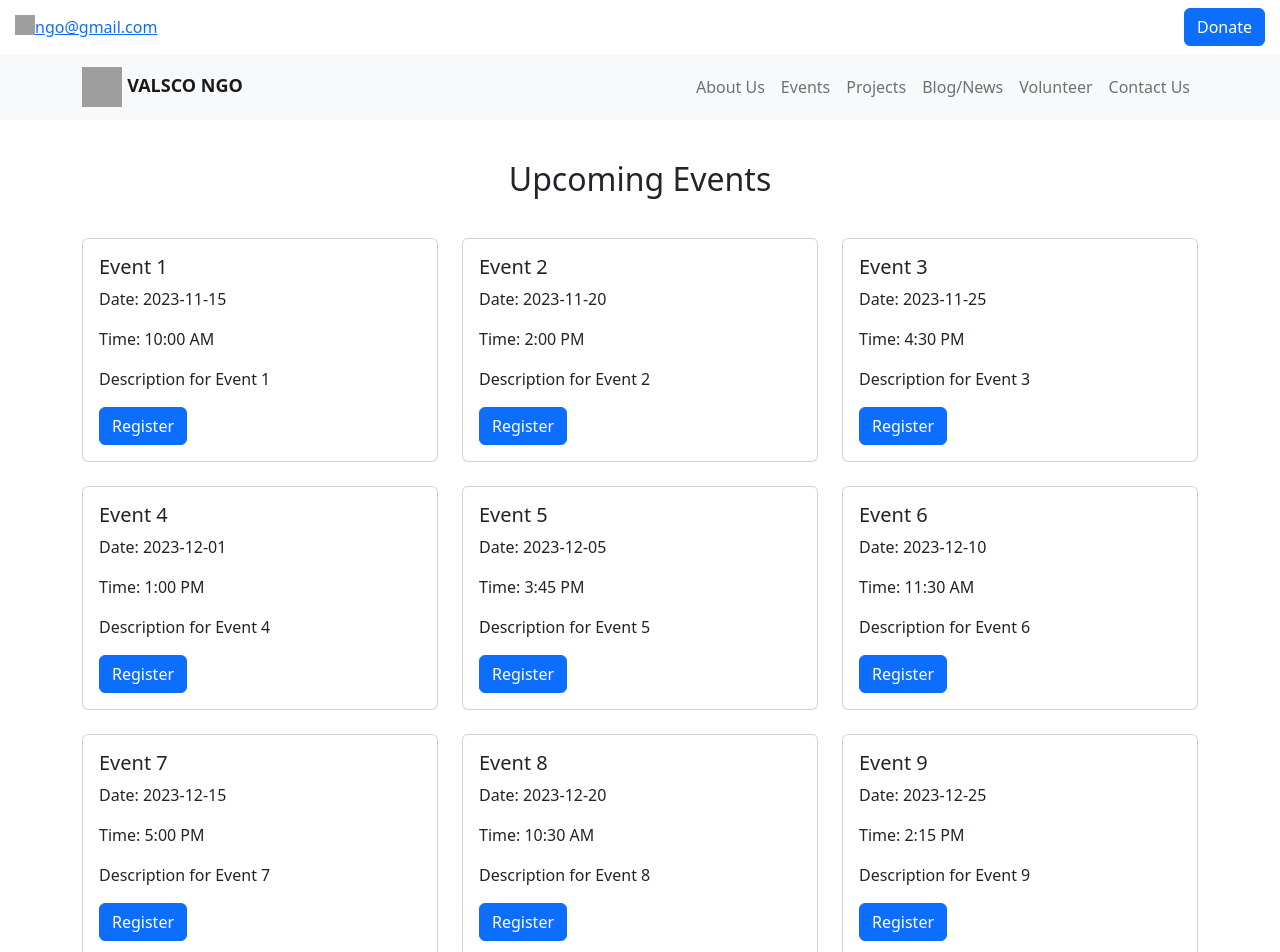
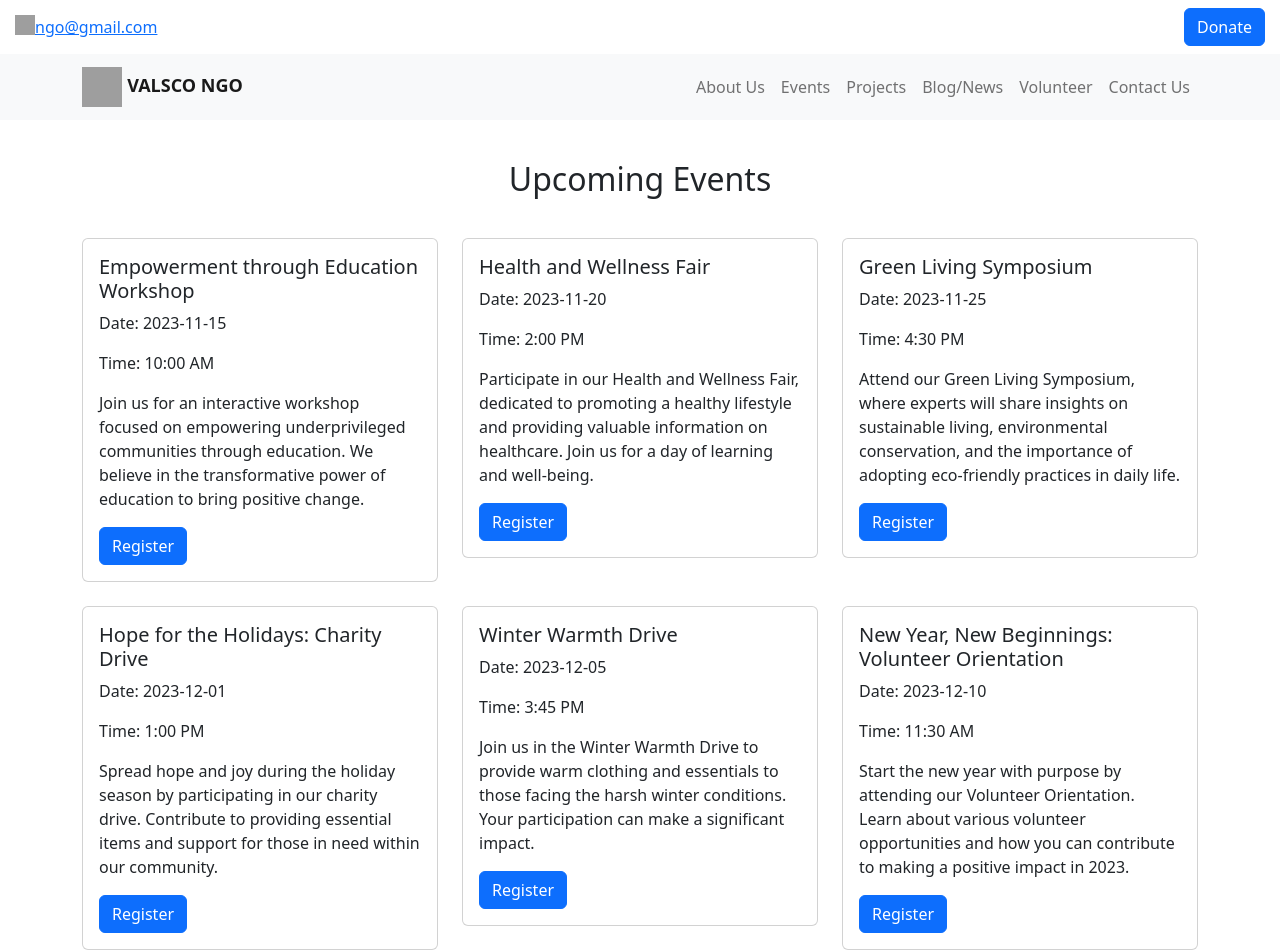
Before and after one commit to Priyankav624/CareConnect-Network, a React (Vite) app in the folder NGO/: page /events in a window 1280 px wide. Shown: the top 952 px of the page. Built offline with nearby package versions, Linux system fonts and the light colour scheme; grey boxes are pictures that could not be loaded.

Commit message:
Finished

```diff
--- a/NGO/src/components/Events.jsx
+++ b/NGO/src/components/Events.jsx
@@ -7,85 +7,86 @@ const Events = () => {
   const events = [
     {
       id: 1,
-      title: 'Event 1',
-      description: 'Description for Event 1',
+      title: 'Empowerment through Education Workshop',
+      description: 'Join us for an interactive workshop focused on empowering underprivileged communities through education. We believe in the transformative power of education to bring positive change.',
       date: '2023-11-15',
       time: '10:00 AM',
-      registrationLink: 'https://example.com/event1-registration',
+      registrationLink: 'https://eve/events-reg',
     },
     {
       id: 2,
-      title: 'Event 2',
-      description: 'Description for Event 2',
+      title: 'Health and Wellness Fair',
+      description: 'Participate in our Health and Wellness Fair, dedicated to promoting a healthy lifestyle and providing valuable information on healthcare. Join us for a day of learning and well-being.',
       date: '2023-11-20',
       time: '2:00 PM',
-      registrationLink: 'https://example.com/event2-registration',
+      registrationLink: 'https://eve/events-reg',
     },
     {
       id: 3,
-      title: 'Event 3',
-      description: 'Description for Event 3',
+      title: 'Green Living Symposium',
+      description: 'Attend our Green Living Symposium, where experts will share insights on sustainable living, environmental conservation, and the importance of adopting eco-friendly practices in daily life.',
       date: '2023-11-25',
       time: '4:30 PM',
-      registrationLink: 'https://example.com/event3-registration',
+      registrationLink: 'https://eve/events-reg',
     },
     {
       id: 4,
-      title: 'Event 4',
-      description: 'Description for Event 4',
+      title: 'Hope for the Holidays: Charity Drive',
+      description: 'Spread hope and joy during the holiday season by participating in our charity drive. Contribute to providing essential items and support for those in need within our community.',
       date: '2023-12-01',
       time: '1:00 PM',
-      registrationLink: 'https://example.com/event4-registration',
+      registrationLink: 'https://eve/events-reg',
     },
     {
       id: 5,
-      title: 'Event 5',
-      description: 'Description for Event 5',
+      title: 'Winter Warmth Drive',
+      description: 'Join us in the Winter Warmth Drive to provide warm clothing and essentials to those facing the harsh winter conditions. Your participation can make a significant impact.',
       date: '2023-12-05',
       time: '3:45 PM',
-      registrationLink: 'https://example.com/event5-registration',
+      registrationLink: 'https://eve/events-reg',
     },
     {
       id: 6,
-      title: 'Event 6',
-      description: 'Description for Event 6',
+      title: 'New Year, New Beginnings: Volunteer Orientation',
+      description: 'Start the new year with purpose by attending our Volunteer Orientation. Learn about various volunteer opportunities and how you can contribute to making a positive impact in 2023.',
       date: '2023-12-10',
       time: '11:30 AM',
-      registrationLink: 'https://example.com/event6-registration',
+      registrationLink: 'https://eve/events-reg',
     },
     {
       id: 7,
-      title: 'Event 7',
-      description: 'Description for Event 7',
+      title: 'Unity in Diversity: Cultural Celebration',
+      description: 'Celebrate the diversity of our community in a cultural extravaganza. Join us for music, dance, and traditional performances that showcase the rich tapestry of cultures within our society.',
       date: '2023-12-15',
       time: '5:00 PM',
-      registrationLink: 'https://example.com/event7-registration',
+      registrationLink: 'https://eve/events-reg',
     },
     {
       id: 8,
-      title: 'Event 8',
-      description: 'Description for Event 8',
+      title: 'Tech for Good: Coding Workshop',
+      description: 'Explore the world of technology for social impact in our Coding Workshop. Learn how coding skills can be used to create positive change and address community challenges.',
       date: '2023-12-20',
       time: '10:30 AM',
-      registrationLink: 'https://example.com/event8-registration',
+      registrationLink: 'https://eve/events-reg',
     },
     {
       id: 9,
-      title: 'Event 9',
-      description: 'Description for Event 9',
+      title: 'Heart to Heart: Community Outreach',
+      description: 'Engage in meaningful conversations and community outreach in our Heart to Heart event. Connect with fellow community members, share experiences, and foster a sense of belonging.',
       date: '2023-12-25',
       time: '2:15 PM',
-      registrationLink: 'https://example.com/event9-registration',
+      registrationLink: 'https://eve/events-reg',
     },
     {
       id: 10,
-      title: 'Event 10',
-      description: 'Description for Event 10',
+      title: 'Farewell to 2023: Reflection and Celebration',
+      description: 'Bid farewell to the year with a reflection and celebration event. Join us as we look back on the achievements and lessons of 2023 and welcome the opportunities of the coming year.',
       date: '2023-12-30',
       time: '4:00 PM',
-      registrationLink: 'https://example.com/event10-registration',
+      registrationLink: 'https://eve/events-reg',
     },
   ];
+
 
   return (
     <Container>
```
